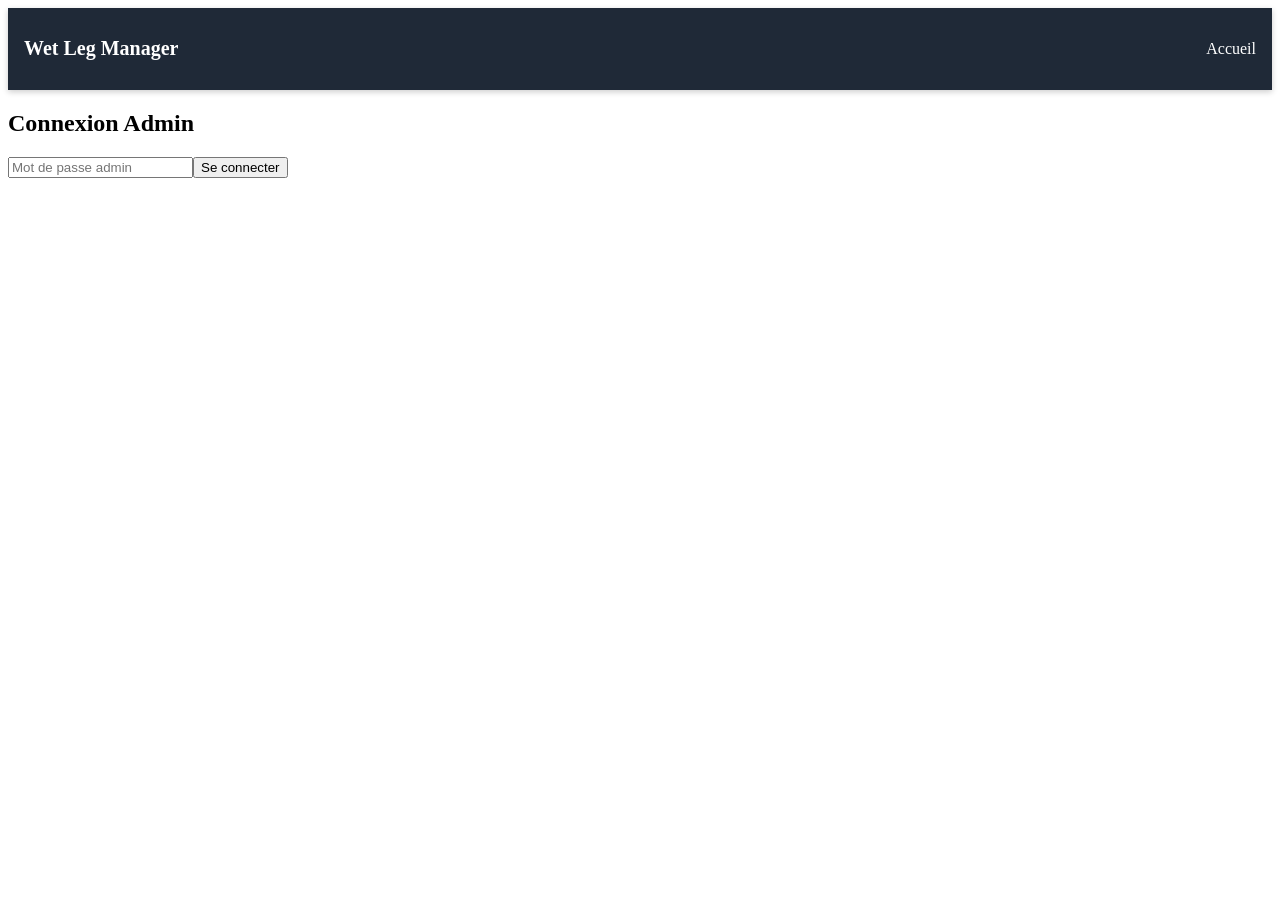
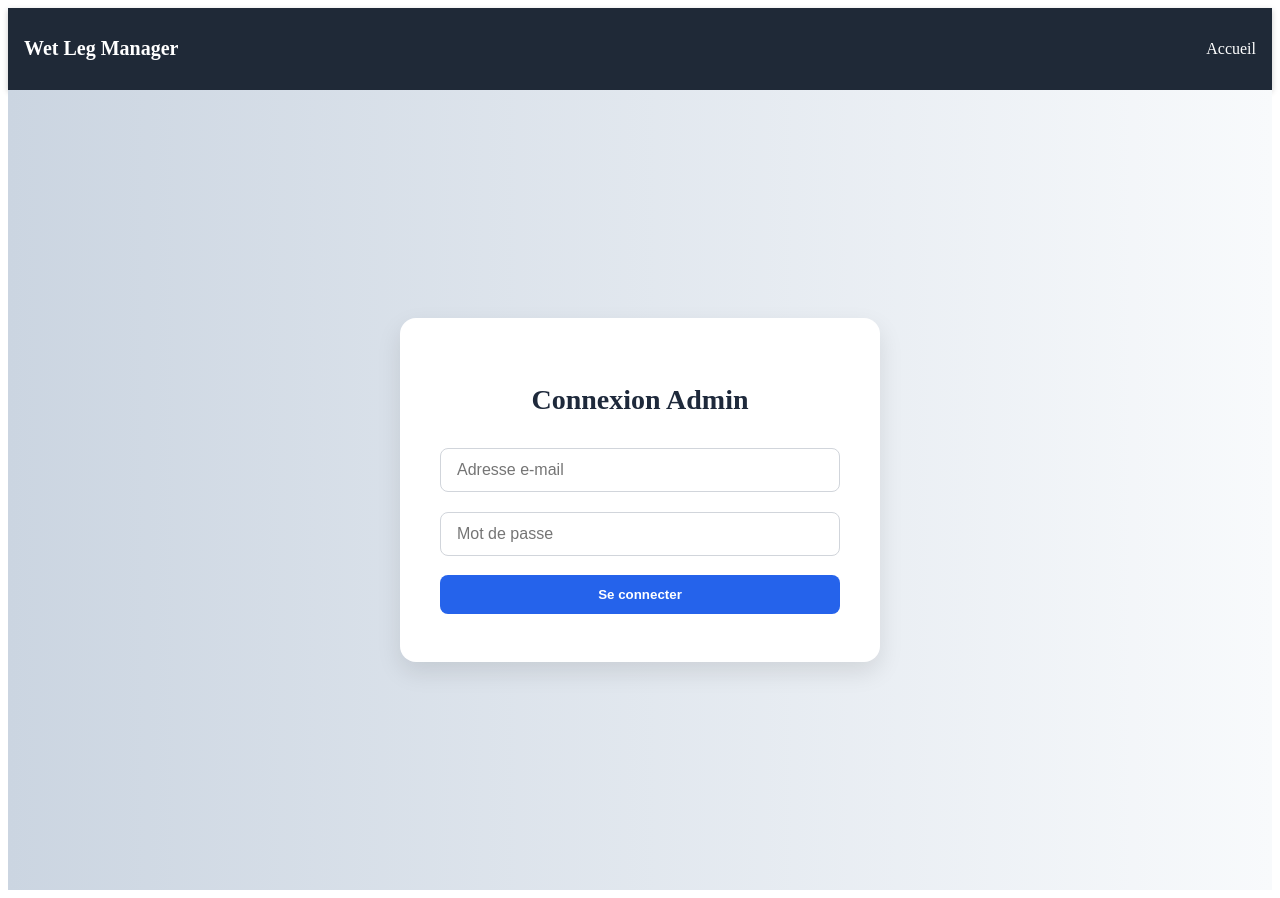
Before and after one commit to liz244/wetleg-moisturizer, a React (Create React App) app: page /login in a window 1280 px wide. Before the commit the page ends 800 px from the top, so only its background shows below. Built offline with nearby package versions, Linux system fonts and the light colour scheme.

Commit message:
ajouter de button supprimer et modifier

```diff
--- a/package.json
+++ b/package.json
@@ -13,6 +13,7 @@
     "react-dom": "^19.1.0",
     "react-router-dom": "^7.6.2",
     "react-scripts": "^5.0.1",
+    "start": "^5.1.0",
     "styled-components": "^6.1.19",
     "web-vitals": "^2.1.4"
   },
--- a/src/pages/AdminPage.js
+++ b/src/pages/AdminPage.js
@@ -1,46 +1,70 @@
-// src/pages/AdminPage.js
-import React, { useState,useEffect } from "react";
+import React, { useEffect, useState } from "react";
 import { db } from "../config/firebase";
-import { getDocs, addDoc,collection } from "firebase/firestore";
-
+import {
+  collection,
+  addDoc,
+  deleteDoc,
+  doc,
+  onSnapshot,
+  query,
+  updateDoc
+} from "firebase/firestore";
 import styled from "styled-components";
 
+// Styled Components
 const Container = styled.div`
-  padding: 1.5rem;
+  padding: 2rem;
+  max-width: 720px;
+  margin: auto;
 `;
 
 const Title = styled.h1`
   font-size: 1.75rem;
-  font-weight: bold;
-  margin-bottom: 1rem;
+  font-weight: 700;
+  margin-bottom: 2rem;
+  color: #1e293b;
 `;
 
 const Form = styled.form`
   display: flex;
   flex-direction: column;
-  gap: 0.75rem;
-  max-width: 30rem;
+  gap: 1rem;
+  background-color: #f8fafc;
+  padding: 2rem;
+  border-radius: 12px;
+  box-shadow: 0 4px 12px rgba(0, 0, 0, 0.06);
 `;
 
 const Input = styled.input`
-  padding: 0.5rem;
-  border: 1px solid #ccc;
-  border-radius: 0.375rem;
+  padding: 0.75rem 1rem;
+  border: 1px solid #d1d5db;
+  border-radius: 8px;
+  font-size: 1rem;
+
+  &:focus {
+    border-color: #2563eb;
+    outline: none;
+    box-shadow: 0 0 0 3px rgba(37, 99, 235, 0.2);
+  }
 `;
 
 const CheckboxLabel = styled.label`
   display: flex;
   align-items: center;
   gap: 0.5rem;
+  font-weight: 500;
 `;
 
 const Button = styled.button`
   background-color: #2563eb;
   color: white;
-  padding: 0.5rem 1rem;
-  border-radius: 0.375rem;
+  font-weight: 600;
+  padding: 0.75rem 1rem;
   border: none;
+  border-radius: 8px;
   cursor: pointer;
+  width: fit-content;
+  transition: background 0.3s;
 
   &:hover {
     background-color: #1d4ed8;
@@ -48,29 +72,25 @@ const Button = styled.button`
 `;
 
 const List = styled.ul`
-  margin-top: 1.5rem;
+  margin-top: 2rem;
   display: flex;
   flex-direction: column;
-  gap: 0.5rem;
+  gap: 1rem;
 `;
 
 const ListItem = styled.li`
   display: flex;
   justify-content: space-between;
-  align-items: center;
-  border: 1px solid #ddd;
-  padding: 0.75rem;
-  border-radius: 0.375rem;
-  box-shadow: 0 1px 4px rgba(0, 0, 0, 0.1);
-`;
-
-const SoldOut = styled.span`
-  color: red;
-  margin-left: 0.5rem;
+  padding: 1rem;
+  background-color: #ffffff;
+  border: 1px solid #e2e8f0;
+  border-radius: 10px;
+  box-shadow: 0 2px 6px rgba(0, 0, 0, 0.05);
 `;
 
 const DeleteButton = styled.button`
-  color: red;
+  color: #dc2626;
+  font-weight: 500;
   background: none;
   border: none;
   cursor: pointer;
@@ -78,6 +98,12 @@ const DeleteButton = styled.button`
   &:hover {
     text-decoration: underline;
   }
+`;
+
+const SoldOut = styled.span`
+  color: #dc2626;
+  font-weight: 600;
+  margin-left: 0.5rem;
 `;
 
 export default function AdminPage() {
@@ -88,72 +114,118 @@ export default function AdminPage() {
     venue: "",
     soldOut: false,
   });
-  const [tourDates,setTourDates] = useState([])
-  const tourDateRef= collection(db,'tourDates')
+  const [tourDates, setTourDates] = useState([]);
+  const tourRef = collection(db, "tourDates");
 
-  useEffect(()=>{
-    const getTourDates = async() =>{
-      try {
-        const data = await getDocs(tourDateRef);
-        const tourDates_ = data.docs.map(doc =>({
-          ...doc.data(),
-          id: doc.id
-        }));
-        setTourDates(tourDates_)
-      } catch (error) {
-        console.error(error);
-      }
-    }
-    getTourDates()
-  },[tourDateRef])
-  const handleChange = (e) => {
+  useEffect(() => {
+    const q = query(tourRef);
+    const unsubscribe = onSnapshot(q, snapshot => {
+      const items = snapshot.docs.map(doc => ({ id: doc.id, ...doc.data() }));
+      setTourDates(items);
+    });
+    return () => unsubscribe();
+  }, []);
+
+  const handleChange = e => {
     const { name, value, type, checked } = e.target;
-    setForm((prev) => ({ ...prev, [name]: type === "checkbox" ? checked : value }));
+    setForm(prev => ({ ...prev, [name]: type === "checkbox" ? checked : value }));
   };
 
-  const handleSubmit = async (e) => {
+  const [editId, setEditId] = useState(null);
+  const handleEdit = (tour) => {
+      setForm({
+        date: tour.date,
+        city: tour.city,
+        country: tour.country,
+        venue: tour.venue,
+        soldOut: tour.soldOut || false,
+      });
+      setEditId(tour.id);
+  };
+  const handleSubmit = async e => {
     e.preventDefault();
     if (form.date && form.city && form.country && form.venue) {
-
-       const data = { ...form, createdAt: Date.now() };
-       try {
-        await addDoc( tourDateRef,data)
-       } catch (error) {
-        console.error(error)
-       }
-
-
+      if (editId) {
+        await updateDoc(doc(db, "tourDates", editId), form);
+        setEditId(null);
+      } else {
+        await addDoc(tourRef, form);
+      }
       setForm({ date: "", city: "", country: "", venue: "", soldOut: false });
     }
   };
 
-  const handleDelete = (id) => {
 
+  // const handleSubmit = async e => {
+  //   e.preventDefault();
+  //   if (form.date && form.city && form.country && form.venue) {
+  //     await addDoc(tourRef, form);
+  //     setForm({ date: "", city: "", country: "", venue: "", soldOut: false });
+  //   }
+  // };
+
+  const handleDelete = async id => {
+    await deleteDoc(doc(db, "tourDates", id));
   };
 
   return (
     <Container>
-      <Title>Admin - Gérer la Tournée</Title>
+      <Title>Admin – Gérer la Tournée</Title>
       <Form onSubmit={handleSubmit}>
-        <Input name="date" type="date" value={form.date} onChange={handleChange} required />
-        <Input name="city" placeholder="Ville" value={form.city} onChange={handleChange} required />
-        <Input name="country" placeholder="Pays" value={form.country} onChange={handleChange} required />
-        <Input name="venue" placeholder="Lieu / Festival" value={form.venue} onChange={handleChange} required />
+        <Input
+          name="date"
+          type="date"
+          value={form.date}
+          onChange={handleChange}
+          required
+        />
+        <Input
+          name="city"
+          placeholder="Ville"
+          value={form.city}
+          onChange={handleChange}
+          required
+        />
+        <Input
+          name="country"
+          placeholder="Pays"
+          value={form.country}
+          onChange={handleChange}
+          required
+        />
+        <Input
+          name="venue"
+          placeholder="Lieu / Festival"
+          value={form.venue}
+          onChange={handleChange}
+          required
+        />
         <CheckboxLabel>
-          <input type="checkbox" name="soldOut" checked={form.soldOut} onChange={handleChange} />
+          <input
+            type="checkbox"
+            name="soldOut"
+            checked={form.soldOut}
+            onChange={handleChange}
+          />
           <span>Sold Out</span>
         </CheckboxLabel>
-        <Button type="submit">Ajouter</Button>
+        <Button type="submit">{editId ? "Mettre à jour" : "Ajouter"}</Button>
+
       </Form>
 
       <List>
-        {tourDates.map((t) => (
+        {tourDates.map(t => (
           <ListItem key={t.id}>
             <span>
               {t.date} – {t.city}, {t.country} @ {t.venue}
               {t.soldOut && <SoldOut>(Sold Out)</SoldOut>}
             </span>
-            <DeleteButton onClick={() => handleDelete(t.id)}>Supprimer</DeleteButton>
+            <div style={{ display: "flex", gap: "0.5rem" }}>
+              <Button onClick={() => handleEdit(t)} style={{ backgroundColor: "#0284c7" }}>
+                Modifier
+              </Button>
+              <DeleteButton onClick={() => handleDelete(t.id)} style={{ backgroundColor: "#0284c7" }}>Supprimer</DeleteButton>
+            </div>
           </ListItem>
         ))}
       </List>
--- a/src/pages/HomePage.js
+++ b/src/pages/HomePage.js
@@ -1,85 +1,113 @@
-// src/pages/HomePage.js
 import React, { useEffect, useState } from "react";
 import styled from "styled-components";
 import { db } from "../config/firebase";
 import { collection, getDocs } from "firebase/firestore";
 
+// Styled Components
 const Container = styled.div`
-  padding: 1.5rem;
+  padding: 2rem;
+  max-width: 800px;
+  margin: auto;
+  font-family: 'Segoe UI', sans-serif;
+  color: #1e293b;
 `;
 
 const Title = styled.h1`
-  font-size: 2rem;
-  font-weight: bold;
-  margin-bottom: 1rem;
+  font-size: 2.5rem;
+  font-weight: 800;
+  margin-bottom: 1.5rem;
+  text-align: center;
 `;
 
 const Description = styled.p`
-  margin-bottom: 1.5rem;
-  max-width: 40rem;
+  font-size: 1.1rem;
+  line-height: 1.6;
+  margin-bottom: 2rem;
+  text-align: center;
+  color: #475569;
 `;
 
 const Subtitle = styled.h2`
-  font-size: 1.5rem;
-  font-weight: 600;
-  margin-bottom: 0.5rem;
+  font-size: 1.75rem;
+  font-weight: 700;
+  margin-bottom: 1rem;
+  color: #334155;
 `;
 
 const List = styled.ul`
   display: flex;
   flex-direction: column;
-  gap: 0.5rem;
+  gap: 1rem;
 `;
 
 const ListItem = styled.li`
-  border: 1px solid #ccc;
-  padding: 1rem;
-  border-radius: 0.5rem;
-  box-shadow: 0 1px 4px rgba(0,0,0,0.1);
+  background-color: #f8fafc;
+  border: 1px solid #e2e8f0;
+  padding: 1rem 1.5rem;
+  border-radius: 12px;
+  box-shadow: 0 4px 10px rgba(0,0,0,0.05);
+  font-size: 1rem;
+  display: flex;
+  justify-content: space-between;
+  align-items: center;
+  transition: transform 0.2s;
+
+  &:hover {
+    transform: translateY(-2px);
+  }
+`;
+
+const DateAndPlace = styled.span`
+  font-weight: 500;
 `;
 
 const SoldOut = styled.span`
-  color: red;
-  margin-left: 0.5rem;
+  color: #dc2626;
+  font-weight: 600;
+  background-color: #fee2e2;
+  padding: 0.25rem 0.5rem;
+  border-radius: 6px;
+  font-size: 0.875rem;
 `;
 
 export default function HomePage() {
-  const [tourDates,setTourDates] = useState([])
-    const tourDateRef= collection(db,'tourDates')
+  const [tourDates, setTourDates] = useState([]);
+  const tourDateRef = collection(db, "tourDates");
 
-    useEffect(()=>{
-      const getTourDates = async() =>{
+  useEffect(() => {
+    const getTourDates = async () => {
       try {
         const data = await getDocs(tourDateRef);
-          const tourDates_ = data.docs.map(doc =>({
+        const tourDates_ = data.docs.map(doc => ({
           ...doc.data(),
-            id: doc.id
+          id: doc.id,
         }));
-          setTourDates(tourDates_)
+        setTourDates(tourDates_);
       } catch (error) {
         console.error(error);
       }
-      }
-      getTourDates()
-    },[tourDateRef])
+    };
+    getTourDates();
+  }, [tourDateRef]);
+
   return (
     <Container>
       <Title>Wet Leg</Title>
       <Description>
         Wet Leg est un duo indie rock britannique fondé en 2019 par Rhian Teasdale et Hester Chambers.
-        Après “Chaise Longue”, leur succès est mondial. Leur second album “Moisturizer” sort en 2025.
+        Après “Chaise Longue”, leur succès est mondial. Leur second album <em>“Moisturizer”</em> sort en 2025.
       </Description>
       <Subtitle>Tournée 2025</Subtitle>
       <List>
-        {tourDates.map((t) => (
+        {tourDates.map(t => (
           <ListItem key={t.id}>
+            <DateAndPlace>
               <strong>{t.date}</strong> – {t.city}, {t.country} @ {t.venue}
-            {t.soldOut && <SoldOut>(Sold Out)</SoldOut>}
-
+            </DateAndPlace>
+            {t.soldOut && <SoldOut>Sold Out</SoldOut>}
           </ListItem>
         ))}
       </List>
-
     </Container>
   );
 }
--- a/src/pages/LoginPage.js
+++ b/src/pages/LoginPage.js
@@ -1,49 +1,128 @@
-// src/pages/LoginPage.js
-import { useState } from "react";
+import React, { useState } from "react";
+import { signInWithEmailAndPassword } from "firebase/auth";
+import { auth } from "../config/firebase";
 import { useNavigate } from "react-router-dom";
-import { auth } from "../config/firebase";
-import { signInWithEmailAndPassword } from "firebase/auth";
+import styled from "styled-components";
 
+const Wrapper = styled.div`
+  display: flex;
+  justify-content: center;
+  align-items: center;
+  min-height: 100vh;
+  background: linear-gradient(to right, #cbd5e1, #f8fafc);
+`;
+
+const Card = styled.div`
+  background-color: #fff;
+  padding: 3rem 2.5rem;
+  border-radius: 16px;
+  box-shadow: 0 10px 25px rgba(0, 0, 0, 0.1);
+  width: 100%;
+  max-width: 400px;
+  animation: fadeIn 0.5s ease-in-out;
+
+  @keyframes fadeIn {
+    from {
+      transform: translateY(20px);
+      opacity: 0;
+    }
+    to {
+      transform: translateY(0);
+      opacity: 1;
+    }
+  }
+`;
+
+const Title = styled.h1`
+  font-size: 1.75rem;
+  font-weight: 700;
+  margin-bottom: 2rem;
+  color: #1e293b;
+  text-align: center;
+`;
+
+const Form = styled.form`
+  display: flex;
+  flex-direction: column;
+  gap: 1.2rem;
+`;
+
+const Input = styled.input`
+  padding: 0.75rem 1rem;
+  border: 1px solid #d1d5db;
+  border-radius: 8px;
+  font-size: 1rem;
+  transition: 0.3s;
+
+  &:focus {
+    outline: none;
+    border-color: #2563eb;
+    box-shadow: 0 0 0 3px rgba(37, 99, 235, 0.2);
+  }
+`;
+
+const Button = styled.button`
+  background-color: #2563eb;
+  color: white;
+  font-weight: 600;
+  padding: 0.75rem 1rem;
+  border: none;
+  border-radius: 8px;
+  cursor: pointer;
+  transition: background 0.3s;
+
+  &:hover {
+    background-color: #1d4ed8;
+  }
+`;
+
+const ErrorText = styled.p`
+  color: #dc2626;
+  text-align: center;
+  margin-top: -0.5rem;
+  font-size: 0.95rem;
+`;
 
 export default function LoginPage({ setIsAdmin }) {
+  const [email, setEmail] = useState("");
   const [password, setPassword] = useState("");
+  const [error, setError] = useState("");
   const navigate = useNavigate();
 
-  const handleLogin  = async() => {
+  const handleLogin = async e => {
+    e.preventDefault();
     try {
-      const result = await signInWithEmailAndPassword(auth,'admin@wetleg.com',password)
-      console.log(result)
-    } catch (error) {
-      console.log(error)
-
+      await signInWithEmailAndPassword(auth, email, password);
+      setIsAdmin(true);
+      navigate("/admin");
+    } catch (err) {
+      setError("Erreur de connexion. Vérifie tes identifiants.");
     }
-    // if (password === "wetleg2025") {
-    //   setIsAdmin(true);
-    //   navigate("/admin");
-    // } else {
-    //   alert("Mot de passe incorrect !");
-    // }
   };
 
-  localStorage.setItem("isAdmin", "true");
-
-
   return (
-    <div className="max-w-md mx-auto mt-20 p-6 border rounded shadow">
-      <h2 className="text-2xl font-bold mb-4">Connexion Admin</h2>
-      <input
-        type="password"
-        placeholder="Mot de passe admin"
-        className="w-full p-2 border rounded mb-4"
-        value={password}
-        onChange={(e) => setPassword(e.target.value)}
-      />
-      <button
-        onClick={handleLogin}
-        className="bg-blue-600 text-white w-full py-2 rounded hover:bg-blue-700"
-      >
-        Se connecter
-      </button>
-    </div>
+    <Wrapper>
+      <Card>
+        <Title>Connexion Admin</Title>
+        <Form onSubmit={handleLogin}>
+          <Input
+            type="email"
+            placeholder="Adresse e-mail"
+            value={email}
+            onChange={e => setEmail(e.target.value)}
+            required
+          />
+          <Input
+            type="password"
+            placeholder="Mot de passe"
+            value={password}
+            onChange={e => setPassword(e.target.value)}
+            required
+          />
+          {error && <ErrorText>{error}</ErrorText>}
+          <Button type="submit">Se connecter</Button>
+        </Form>
+      </Card>
+    </Wrapper>
   );
 }
```
Also changed, not shown: 1 other file (tests, documents, lock files or other folders). Lines whose indentation alone changed are shown as unchanged.
